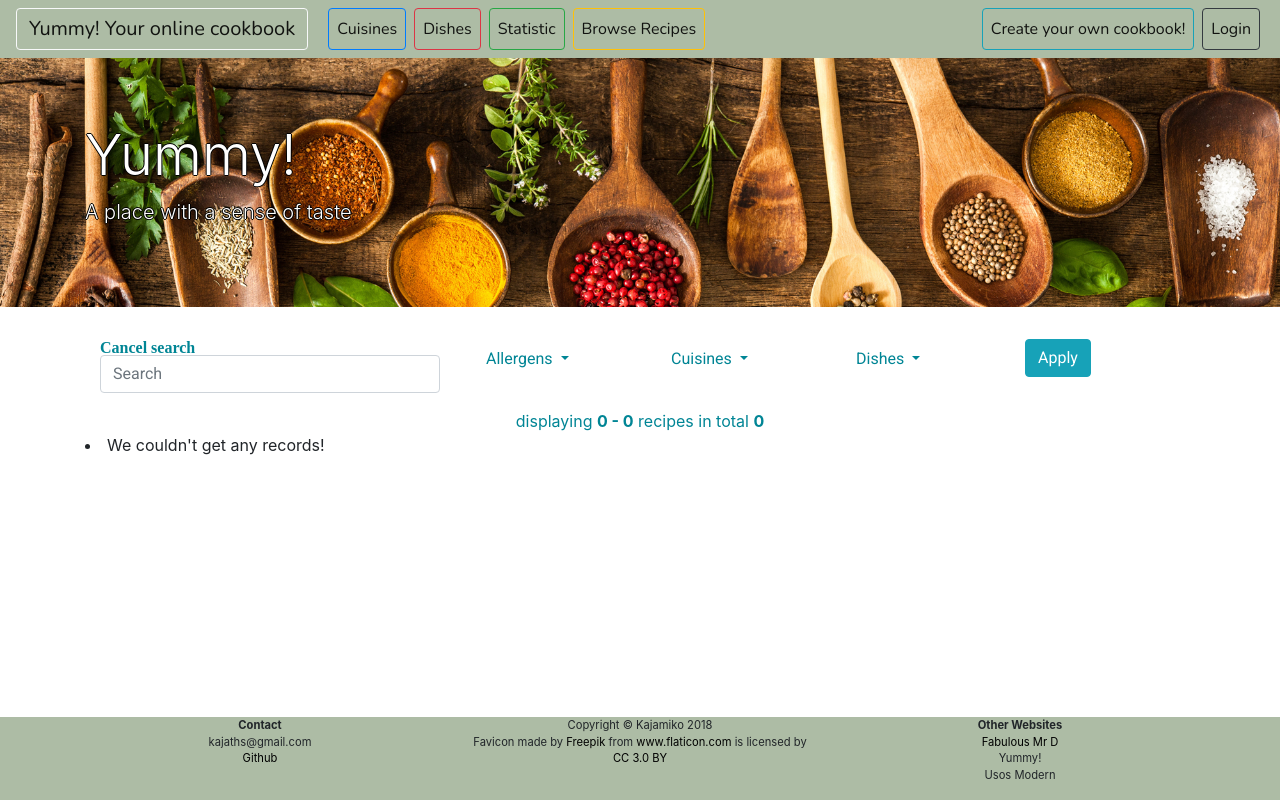
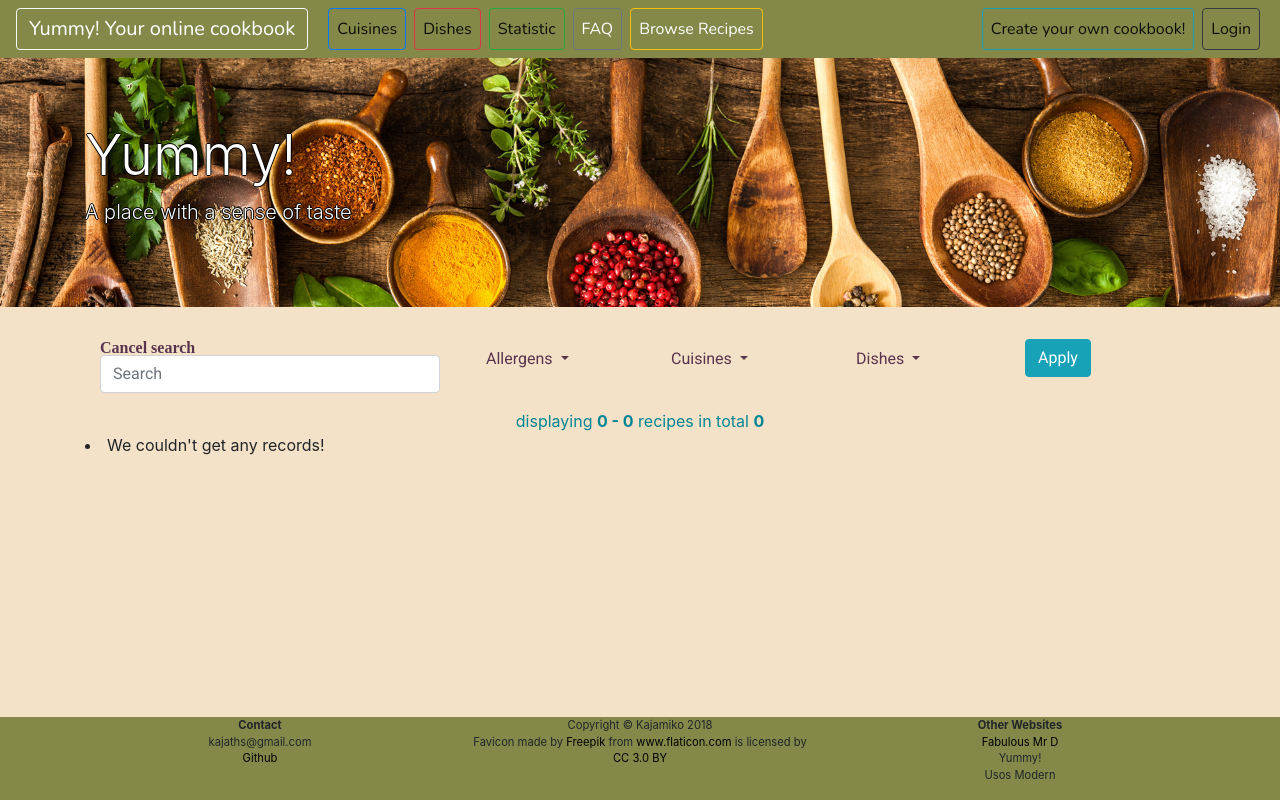
Before and after one commit to kajamiko/cookbook, a Flask app: page /dishes/1 in a window 1280 px wide. Run offline with Flask 2, Linux system fonts and the light colour scheme; data that the repository does not hold is empty; some libraries are stand-ins or nearby versions.

Commit message:
Sorted colours in plot

```diff
--- a/static/css/base.css
+++ b/static/css/base.css
@@ -5,11 +5,19 @@ html {
 }
 #bootstrap-overrides .pagination a{
    color: #008595;
+   background-color: #F4E2C8;
+}
+#bootstrap-overrides .page-item.disabled{
+   background-color: #F4E2C8;
+
 }
 #wrap{
   /*font-family: 'Play', sans-serif;*/
 	margin-bottom: 15%;
 	width: 100%;
+}
+#bootstrap-overrides .warm-brown{
+    color: #59344F;
 }
 #jumbo{
                     background-image: url("../images/cooking-header.jpeg");
@@ -21,6 +29,7 @@ html {
                     }
 #bootstrap-overrides {
       margin-bottom: 100px; /* Margin bottom by footer height */
+      background-color: #F4E2C8;
 }
 
 .content{
@@ -35,7 +44,7 @@ html {
     color: #008595;
 }
 #footer{
-    background-color: #ADBCA5;
+    background-color: #84894A;
   	position: absolute;
 	 text-align: center;
 	 width: 100%;
@@ -59,7 +68,7 @@ html {
 
 #bootstrap-overrides .navbar {
     font-family: 'Nunito', sans-serif;
-    background-color: #ADBCA5;
+    background-color: #84894A;
     border: none;
 }
 #bootstrap-overrides .pagination{
--- a/templates/add_recipe.html
+++ b/templates/add_recipe.html
@@ -1,5 +1,7 @@
 {% extends 'base.html' %}
-
+{% block title %}
+Add a recipe
+{% endblock %}
 {% block content %}
 
 <div class="container">
--- a/templates/base.html
+++ b/templates/base.html
@@ -18,7 +18,7 @@
 <!--Navbar -->
 <div id="wrap">
         <nav class="navbar navbar-expand-lg navbar-light">
-            <a class="navbar-brand  btn btn-outline-light" href="{{ url_for('index')}}">Yummy! Your online cookbook</a>
+            <a class="navbar-brand  btn btn-outline-light text-white" href="{{ url_for('index')}}">Yummy! Your online cookbook</a>
             <button class="navbar-toggler" type="button" data-toggle="collapse" data-target="#navbarNav" aria-controls="navbarNav" aria-expanded="false" aria-label="Toggle navigation">
             <span class="navbar-toggler-icon"></span>
           </button>
@@ -34,15 +34,19 @@
                         <a class="nav-link btn btn-small  btn-outline-success" href="{{ url_for('summarise') }}">Statistic</a>
                     </li>
 
+                      <li class="nav-item active mx-1">
+                        <a class="nav-link btn btn-outline-secondary text-white" href="{{ url_for('get_recipes') }}">FAQ</a>
+                    </li>
+
                     <li class="nav-item active mx-1">
-                        <a class="nav-link btn btn-outline-warning" href="{{ url_for('get_recipes') }}">Browse Recipes</a>
+                        <a class="nav-link btn btn-outline-warning text-white" href="{{ url_for('get_recipes') }}">Browse Recipes</a>
                     </li>
                 </ul>
 
                 <ul class="navbar-nav">
                     {% if session['logged_in'] %}
                     <li class="nav-item active mx-1">
-                        <a class="nav-link btn btn btn-outline-info" href="{{ url_for('your_cookbook', username = session["username"]) }}"><span class="glyphicon glyphicon-user"></span> Your cookbook( {{ session['username'] }} )</a>
+                        <a class="nav-link btn btn-outline-info" href="{{ url_for('your_cookbook', username = session["username"]) }}"><span class="glyphicon glyphicon-user"></span> Your cookbook( {{ session['username'] }} )</a>
                     </li>
                     <li class="nav-item active">
                         <a class="nav-link btn btn-outline-dark" href="{{ url_for('logout') }}"><span class="glyphicon glyphicon-log-in"></span> Logout</a>
--- a/templates/recipes.html
+++ b/templates/recipes.html
@@ -13,12 +13,12 @@ Yummy! Search page
 <form action="{{ url_for('filter_query') }}" method="POST">
     <div class="row justify-content-around">
         <div class="col">
-            <a class="lovely-color" href="{{ url_for('cancel_search') }}"><span class="fas times-circle">Cancel search</span></a>
+            <a class="warm-brown" href="{{ url_for('cancel_search') }}"><span class="fas times-circle">Cancel search</span></a>
             <input class="form-control mr-sm-2" type="search" name="query" placeholder="Search" aria-label="Search">
         </div>
         <div class="col-sm-12 col-md-2 col-lg-2">
             <div class="nav-item dropdown">
-                <a class="nav-link dropdown-toggle lovely-color" href="#" id="navbarDropdown" role="button" data-toggle="dropdown" aria-haspopup="true" aria-expanded="false">
+                <a class="nav-link dropdown-toggle warm-brown" href="#" id="navbarDropdown" role="button" data-toggle="dropdown" aria-haspopup="true" aria-expanded="false">
               Allergens
             </a>
 
@@ -47,7 +47,7 @@ Yummy! Search page
 
         <div class="col-sm-12 col-md-2 col-lg-2">
             <div class="nav-item dropdown">
-                <a class="nav-link dropdown-toggle lovely-color" href="#" id="navbarDropdown" role="button" data-toggle="dropdown" aria-haspopup="true" aria-expanded="false">
+                <a class="nav-link dropdown-toggle warm-brown" href="#" id="navbarDropdown" role="button" data-toggle="dropdown" aria-haspopup="true" aria-expanded="false">
               Cuisines
             </a>
 
@@ -65,7 +65,7 @@ Yummy! Search page
 
          <div class="col-sm-12 col-md-2 col-lg-2">
             <div class="nav-item dropdown">
-                <a class="nav-link dropdown-toggle lovely-color" href="#" id="navbarDropdown" role="button" data-toggle="dropdown" aria-haspopup="true" aria-expanded="false">
+                <a class="nav-link dropdown-toggle warm-brown" href="#" id="navbarDropdown" role="button" data-toggle="dropdown" aria-haspopup="true" aria-expanded="false">
               Dishes
             </a>
 
```
Also changed, not shown: templates/account_base.html (+12 -9 lines), templates/plot.html (+15 -10 lines), tests.py (+1 -44 lines), static/uploaded_images/1001467.jpg (added), static/uploaded_images/1130214.jpg (added), static/uploaded_images/2049275.jpg (added), static/uploaded_images/207422.jpg (added), static/uploaded_images/216335.jpg (added), static/uploaded_images/269912.jpg (added), static/uploaded_images/5103463.jpg (added), static/uploaded_images/589747bfgbgf.jpg (added), static/uploaded_images/679757.jpg (added), static/uploaded_images/846447.jpg (added), static/uploaded_images/882326.jpg (added).
